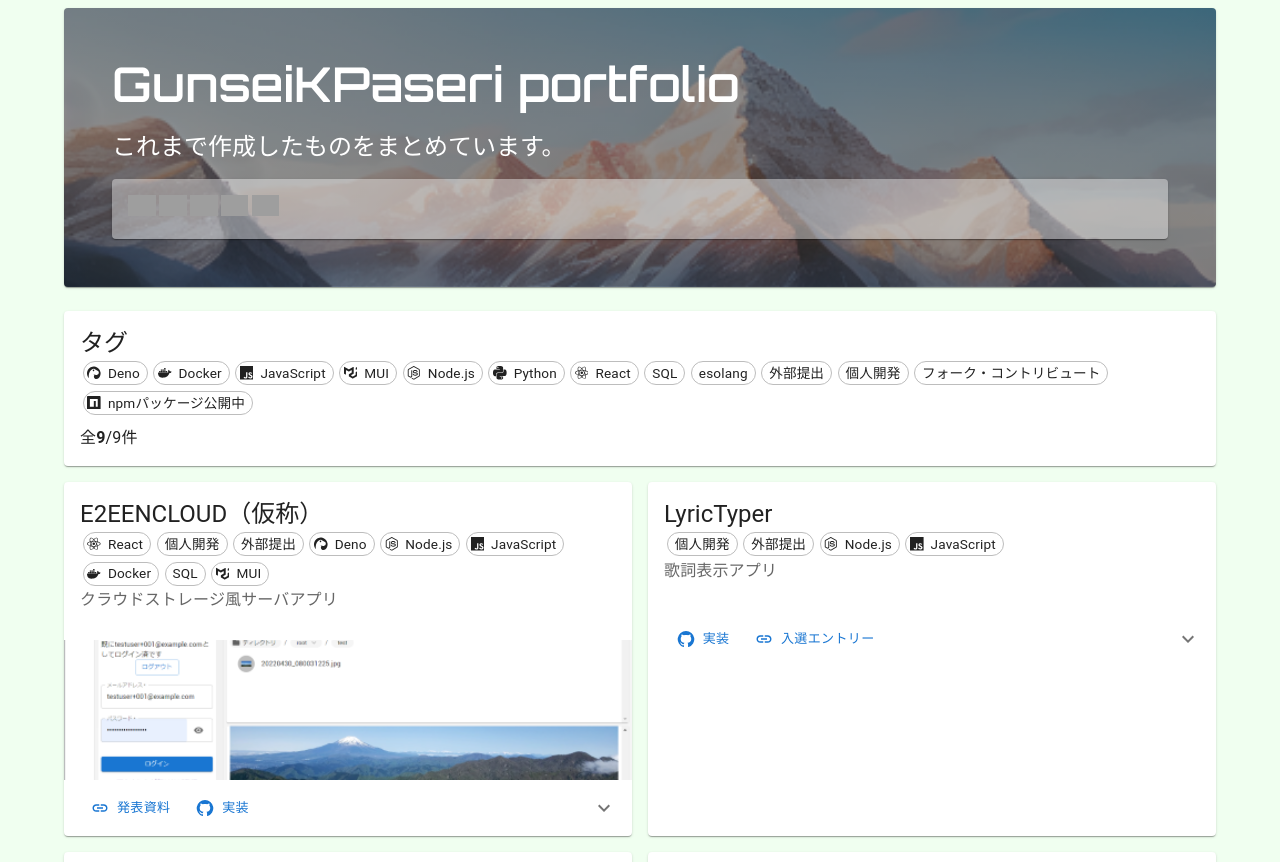
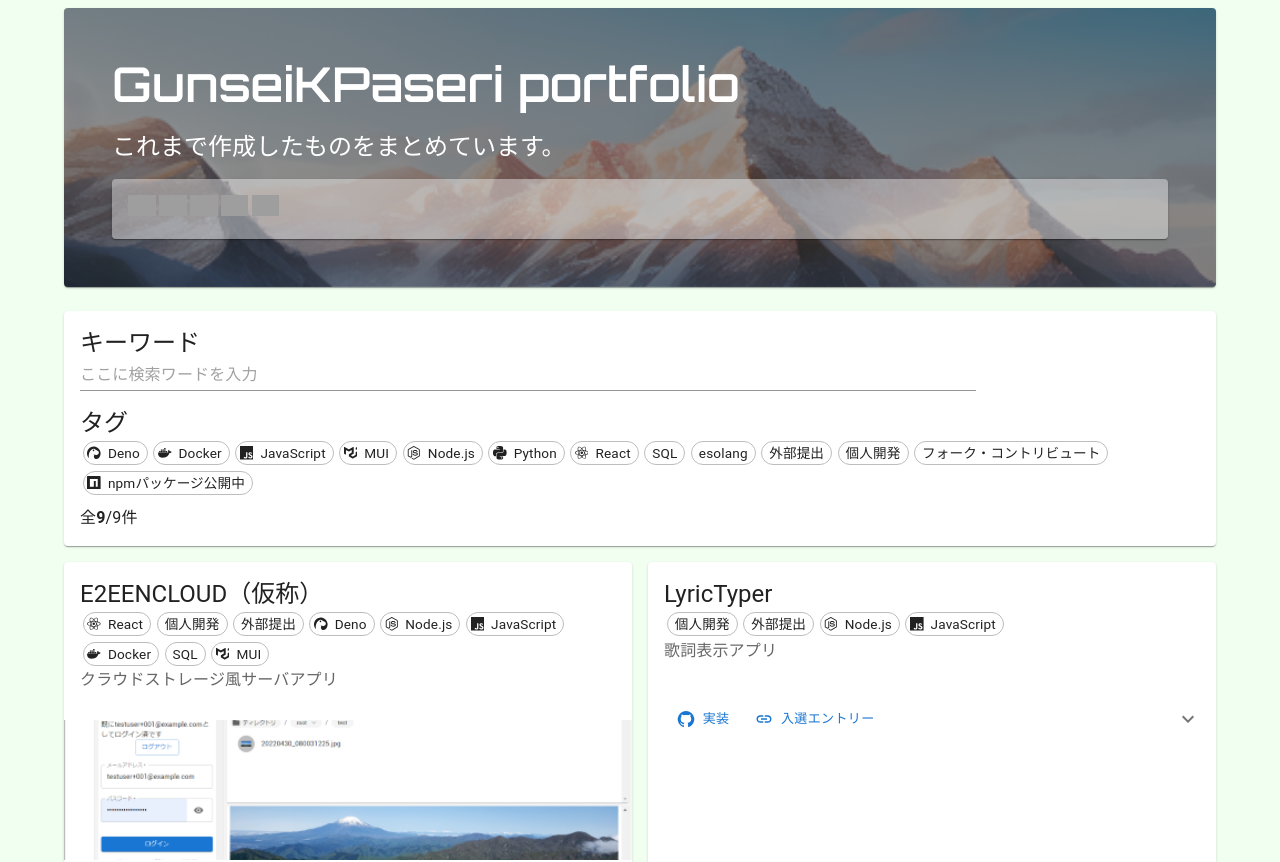
Before and after one commit to GunseiKPaseri/GunseiKPaseri.github.io, a React (Vite) app: page / in a window 1280 px wide. Shown: the top 862 px of the page. Built offline with nearby package versions, Linux system fonts and the light colour scheme; grey boxes are pictures that could not be loaded.

Commit message:
add: search

```diff
--- a/src/components/ContentsCard.tsx
+++ b/src/components/ContentsCard.tsx
@@ -39,10 +39,10 @@ export const ContentsCard = (props: {source: Source}) => {
   return (
     <Card sx={{width: "100%"}}>
       <CardContent>
-        <Typography variant="h5" component="div">{props.source.title}</Typography>
+        <Typography variant="h5" component="div"><Markdown>{props.source.title}</Markdown></Typography>
         <TagList tags={props.source.tag} />
         <Typography sx={{ mb: 1.5 }} color="text.secondary">
-          {props.source.summary}
+          <Markdown>{props.source.summary}</Markdown>
         </Typography>
       </CardContent>
       {
@@ -72,7 +72,9 @@ export const ContentsCard = (props: {source: Source}) => {
         </ExpandMore>
       </CardActions>
       <Collapse in={expanded} timeout="auto" unmountOnExit sx={{p: 1}}>
-        <Markdown>{props.source.description}</Markdown>
+        <Typography variant="body1">
+          <Markdown>{props.source.description}</Markdown>
+        </Typography>
       </Collapse>
     </Card>
   )
--- a/src/components/ContentsList.tsx
+++ b/src/components/ContentsList.tsx
@@ -1,21 +1,42 @@
-import { useContext } from "react";
+import { useContext, useMemo, useState } from "react";
 import Paper from "@mui/material/Paper";
 import Grid from "@mui/material/Unstable_Grid2/Grid2";
 import Typography from "@mui/material/Typography";
 import { ContentsCard } from "./ContentsCard";
-import { sources, contentsTags } from "../source";
+import { sources, contentsTags, type ContentsTag } from "../source";
 import { appContext } from "../state/context";
 import { TagList } from "./TagList";
+import TextField from "@mui/material/TextField";
+
+const findSource = (keyword: string, selectedTags: ContentsTag[]) => {
+  const filteredSource = selectedTags.length === 0
+    ? sources
+    : sources.filter(x => selectedTags.every((t => x.tag.includes(t))))
+  return keyword !== "" ? filteredSource
+    .filter(x => x.title.includes(keyword) || x.summary.includes(keyword) || x.description.includes(keyword))
+    .map(x=>({
+      ...x,
+      title: x.title.replaceAll(keyword, `<mark>${keyword}</mark>`),
+      summary: x.summary.replaceAll(keyword, `<mark>${keyword}</mark>`),
+      description: x.description.replaceAll(keyword, `<mark>${keyword}</mark>`),
+    })) : filteredSource;
+}
 
 export const ContentsList = () => {
   const context = useContext(appContext);
-  const narrowDownSources = context.selectedTags.length === 0
-    ? sources
-    : sources.filter(x => context.selectedTags.every((t => x.tag.includes(t))))
+  const [searchWord, setSearchWord] = useState("");
+  const narrowDownSources = useMemo(() => findSource(searchWord, context.selectedTags), [searchWord, context.selectedTags]);
   return (
     <>
       <Paper sx={{padding: 2, mb: 2}}>
-        <Typography variant="h5" color="inherit">タグ</Typography>
+        <Typography variant="h5" color="inherit">キーワード</Typography>
+        <TextField
+          variant="standard"
+          value={searchWord}
+          onChange={(e) => setSearchWord(e.target.value)}
+          sx={{width: '80%'}}
+          placeholder="ここに検索ワードを入力" />
+        <Typography variant="h5" color="inherit" sx={{mt: 2}}>タグ</Typography>
         <TagList tags={contentsTags} />
         <Typography variant="body1" sx={{mt: 1}}>
           全<strong>{narrowDownSources.length}</strong>/{sources.length}件
@@ -30,10 +51,15 @@ export const ContentsList = () => {
             return (
               <Grid
                 key={x.id}
-                width="50%"
-                display="flex"
-                flexWrap="wrap"
-                direction="column"
+                sx={(theme) => ({
+                  width: "50%",
+                  display: "flex",
+                  flexWrap: "wrap",
+                  direction: "column",
+                  [theme.breakpoints.down('md')]: {
+                    width: "100%",
+                  }
+                })}
               >
                 <ContentsCard source={x}/>
               </Grid>
```
